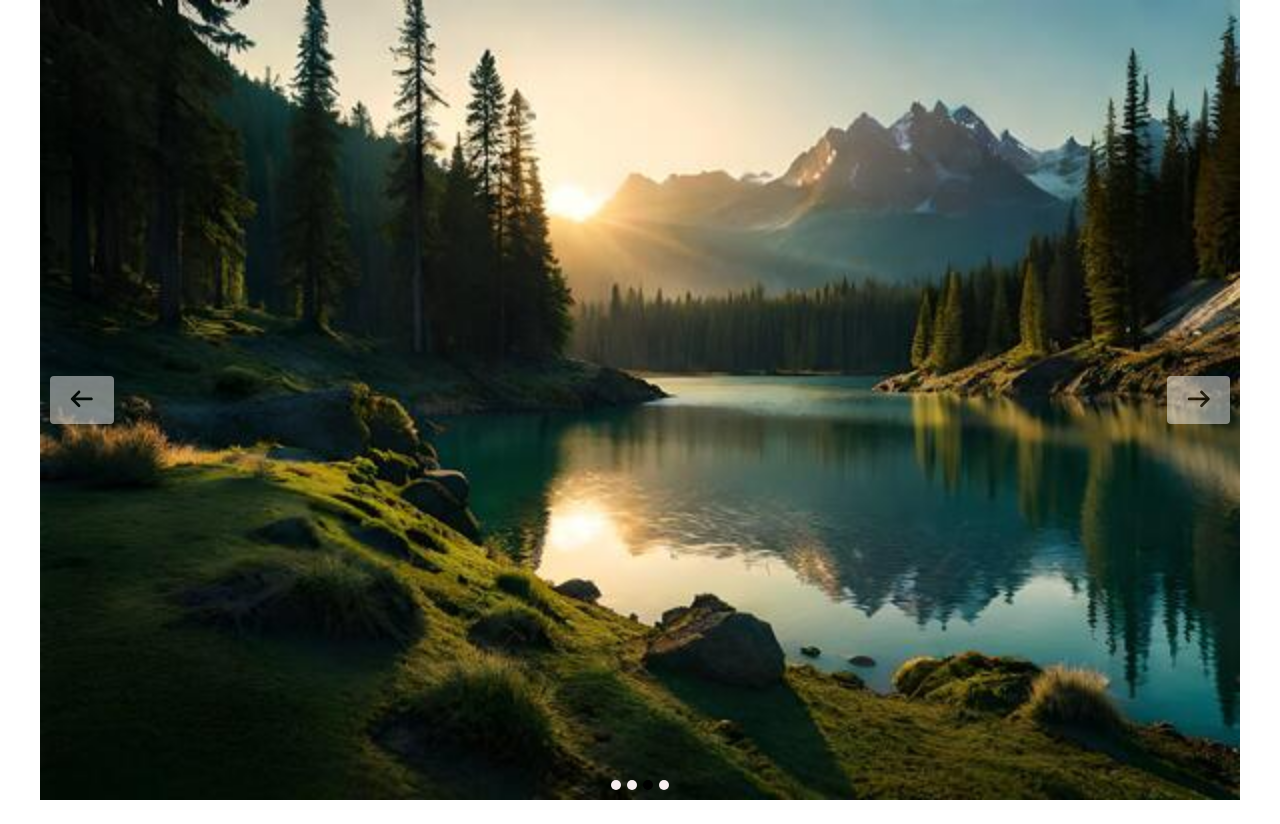
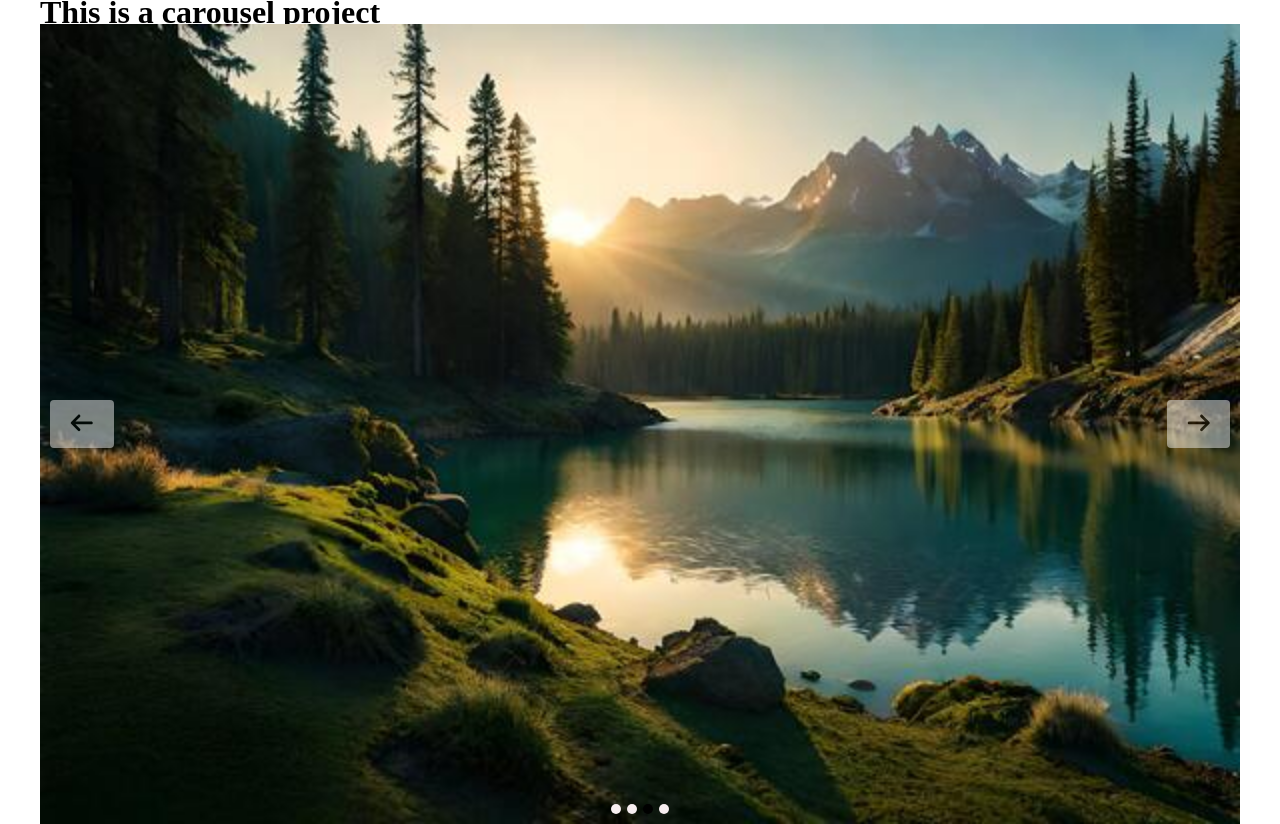
Before and after one commit to sumon-ahmed-ss-550/single-carousel-project, a plain HTML site: page New folder/index.html in a window 1280 px wide. Before the commit the page ends 800 px from the top, so only its background shows below. Drawn offline with Linux system fonts and the light colour scheme.

Commit message:
New head added

```diff
--- a/New folder/index.html
+++ b/New folder/index.html
@@ -12,6 +12,8 @@
 </head>
 <body>
     <div class="container">
+
+        <h1>This is a carousel project</h1>
 
         <div class="carousel">
 
```
